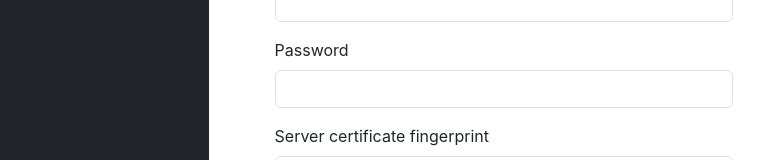
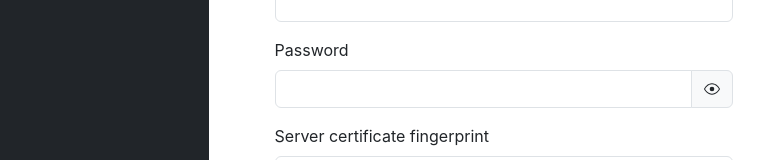
Before and after one commit to FuturFusion/migration-manager, a React (Vite) app in the folder ui/: page /ui/sources/create in a window 1280 px wide. Shown: the part 356-516 px from the top of the page, without its empty margins (0-780 px from the left). Built offline with nearby package versions, Linux system fonts and the light colour scheme; no server answers.

Commit message:
ui: Add show/hide toggle to password field
Signed-off-by: Piotr Resztak <piotr.resztak@futurfusion.io>

```diff
--- /dev/null
+++ b/ui/src/components/PasswordField.tsx
@@ -0,0 +1,23 @@
+import { useState } from "react";
+import { Form, InputGroup } from "react-bootstrap";
+import { GoEye, GoEyeClosed } from "react-icons/go";
+
+const PasswordField = ({
+  ...passwordFieldAttrs
+}) => {
+  const [showPassword, setShowPassword] = useState(false);
+
+  return (
+    <InputGroup>
+      <Form.Control
+        type={showPassword ? "text" : "password"}
+        {...passwordFieldAttrs}
+      />
+      <InputGroup.Text onClick={() => setShowPassword((prev) => !prev)} style={{ cursor: "pointer" }}>
+        {showPassword ? <GoEyeClosed /> : <GoEye />}
+      </InputGroup.Text>
+    </InputGroup>
+  );
+};
+
+export default PasswordField;
--- a/ui/src/components/SourceForm.tsx
+++ b/ui/src/components/SourceForm.tsx
@@ -3,6 +3,7 @@ import Form from 'react-bootstrap/Form';
 import { useSearchParams } from 'react-router';
 import { useFormik } from 'formik';
 import LoadingButton from 'components/LoadingButton';
+import PasswordField from 'components/PasswordField';
 import TLSFingerprintConfirmModal from 'components/TLSFingerprintConfirmModal';
 import { Source } from 'types/source';
 import { SourceType } from 'util/source';
@@ -156,8 +157,7 @@ const SourceForm: FC<Props> = ({ source, onSubmit }) => {
           </Form.Group>
           <Form.Group className="mb-3" controlId="password">
             <Form.Label>Password</Form.Label>
-            <Form.Control
-              type="password"
+            <PasswordField
               name="password"
               value={formik.values.password}
               disabled={formik.isSubmitting}
```
